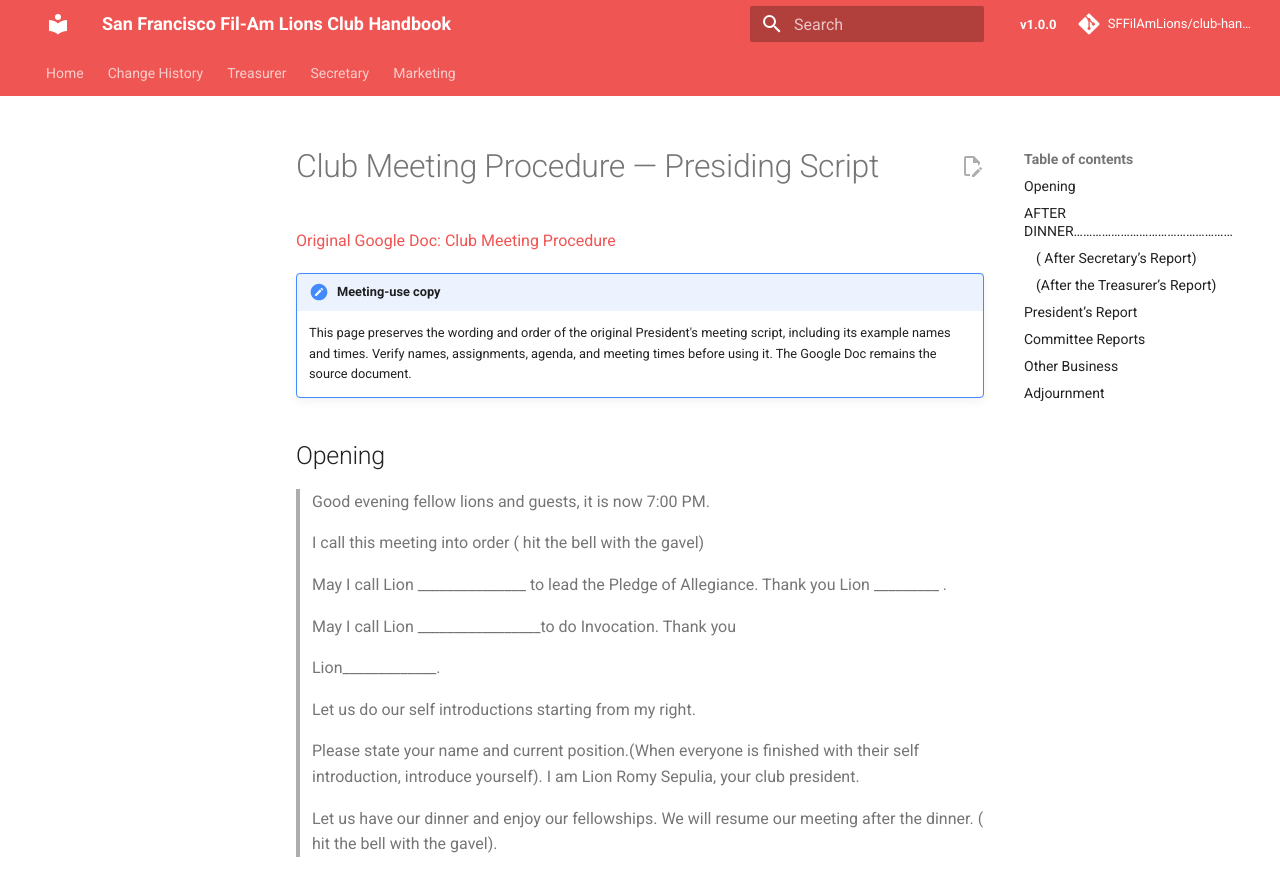
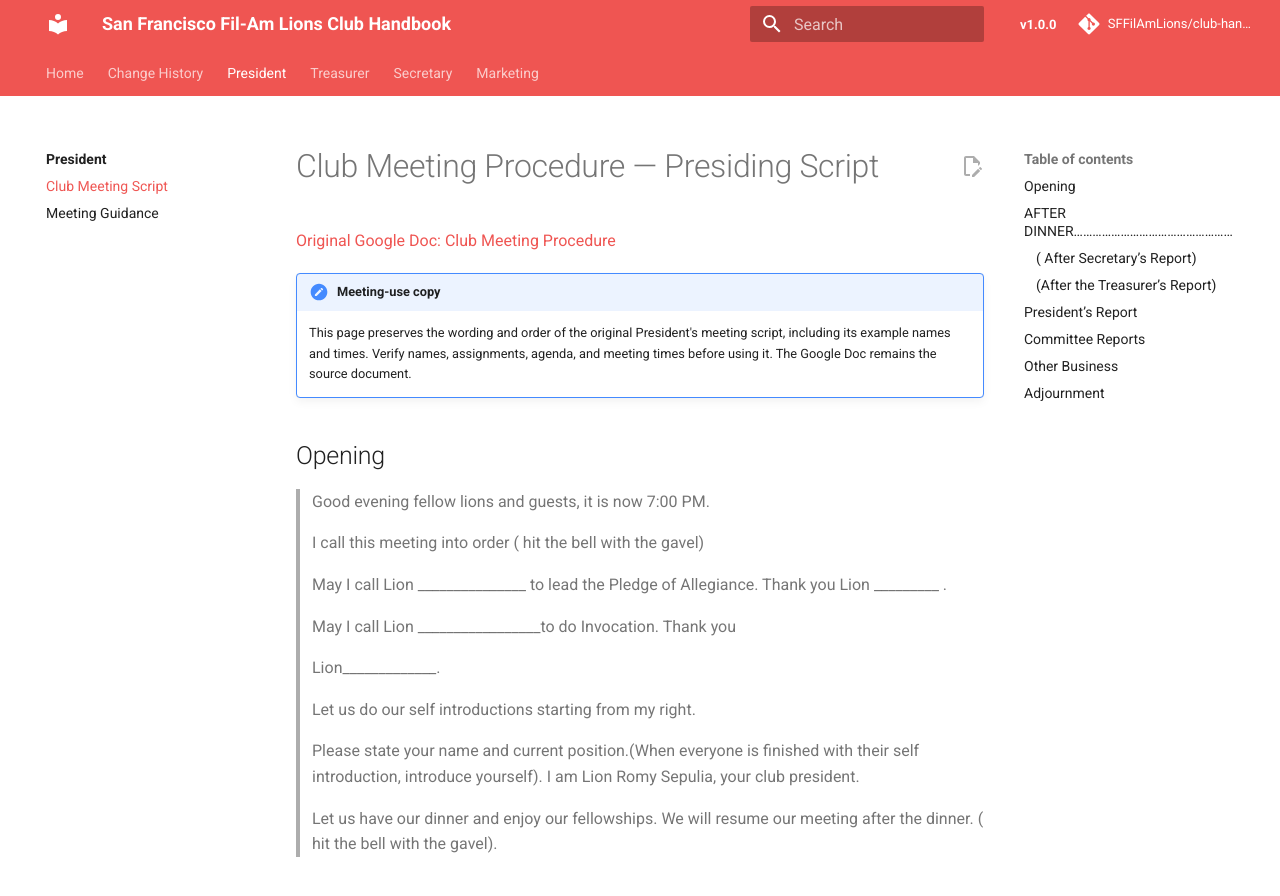
Before and after one commit to SFFilAmLions/club-handbook, an MkDocs documentation site: the page built from docs/president/club-meeting-procedure.md, in a window 1280 px wide and 900 px high. Shown: the top 896 px of the window. Built offline with MkDocs 1.6.1 and Material for MkDocs 9.7.7, drawn with Linux system fonts in a browser that asks for light colours; comment, search, counter and statistics services are not loaded.

Commit message:
docs: add President role and meeting pages to navigation

```diff
--- a/mkdocs.yml
+++ b/mkdocs.yml
@@ -42,6 +42,10 @@ markdown_extensions:
 nav:
   - Home: README.md
   - Change History: CHANGELOG.md
+  - President:
+      - Overview: president/index.md
+      - Club Meeting Script: president/club-meeting-procedure.md
+      - Meeting Guidance: president/meeting-guidance.md
   - Treasurer:
       - Overview: treasurer/index.md
       - Operating Controls: treasurer/operations.md
```
